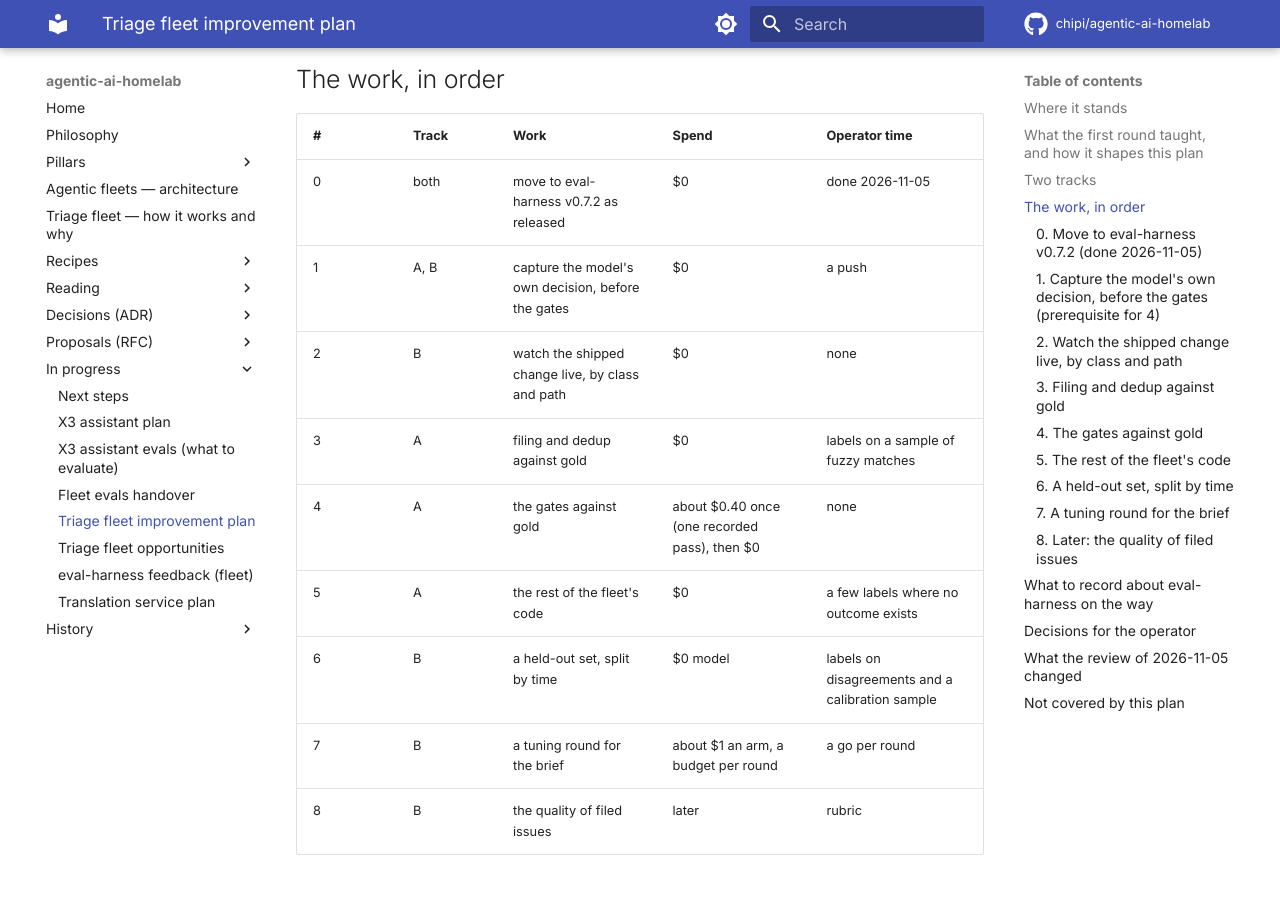
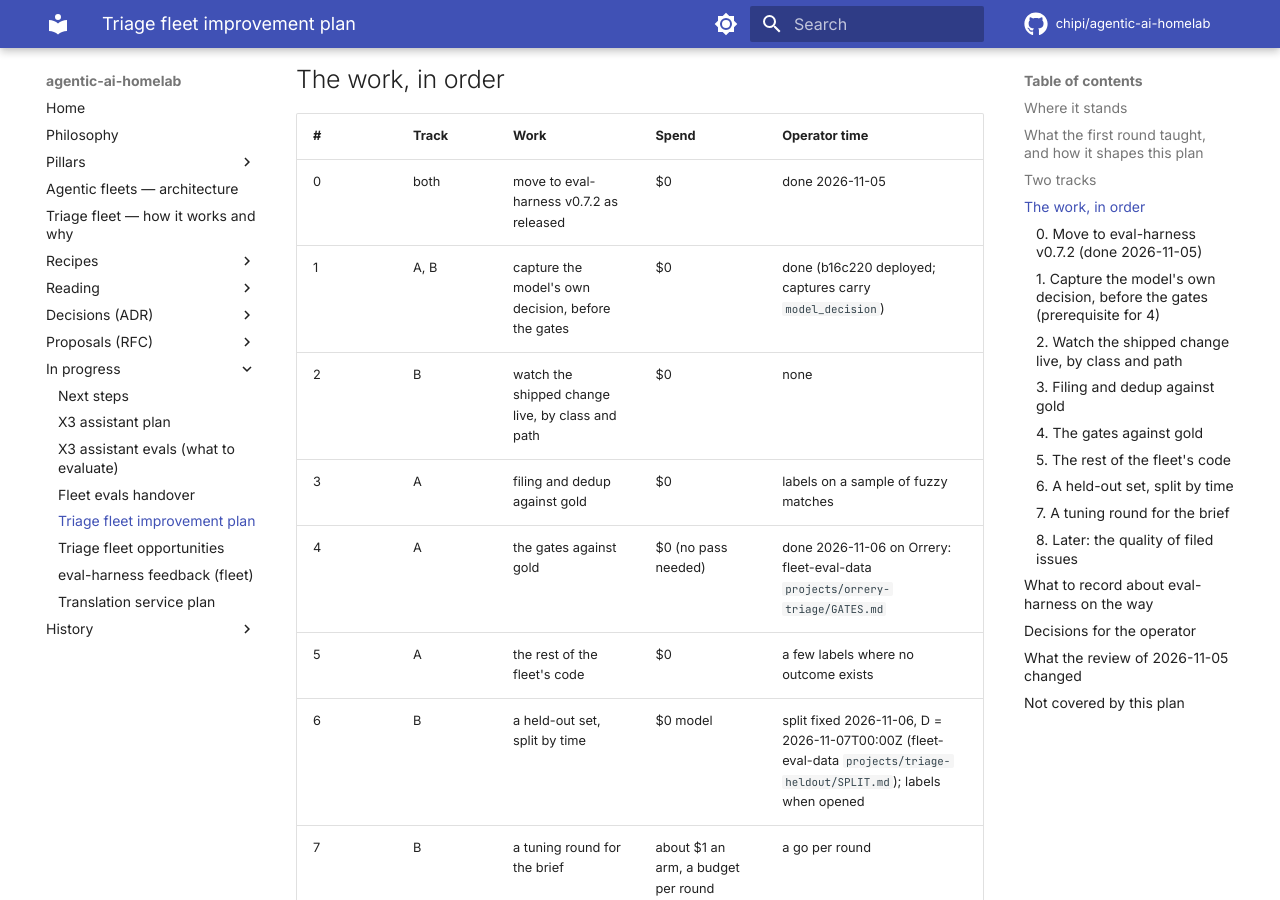
Before and after one commit to chipi/agentic-ai-homelab, an MkDocs documentation site: the page built from docs/wip/triage-fleet-improvement-plan.md, in a window 1280 px wide and 900 px high, scrolled down 1619 px. Built offline with MkDocs 1.6.1 and Material for MkDocs 9.7.7, drawn with Linux system fonts in a browser that asks for light colours; comment, search, counter and statistics services are not loaded.

Commit message:
docs(wip): fleet plan steps 1, 4, 6 done (gates measured offline at $0; held-out split at 2026-11-07)
Co-Authored-By: Claude Opus 5.5 <noreply@anthropic.com>
Claude-Session: https://claude.ai/code/session_014cvkLELRHAM3U7cjJUhbZ1

```diff
--- a/docs/wip/triage-fleet-improvement-plan.md
+++ b/docs/wip/triage-fleet-improvement-plan.md
@@ -50,12 +50,12 @@ external state frozen as part of an item, gold from operator actions, a determin
 | # | Track | Work | Spend | Operator time |
 |---|---|---|---|---|
 | 0 | both | move to eval-harness v0.7.2 as released | $0 | done 2026-11-05 |
-| 1 | A, B | capture the model's own decision, before the gates | $0 | a push |
+| 1 | A, B | capture the model's own decision, before the gates | $0 | done (b16c220 deployed; captures carry `model_decision`) |
 | 2 | B | watch the shipped change live, by class and path | $0 | none |
 | 3 | A | filing and dedup against gold | $0 | labels on a sample of fuzzy matches |
-| 4 | A | the gates against gold | about $0.40 once (one recorded pass), then $0 | none |
+| 4 | A | the gates against gold | $0 (no pass needed) | done 2026-11-06 on Orrery: fleet-eval-data `projects/orrery-triage/GATES.md` |
 | 5 | A | the rest of the fleet's code | $0 | a few labels where no outcome exists |
-| 6 | B | a held-out set, split by time | $0 model | labels on disagreements and a calibration sample |
+| 6 | B | a held-out set, split by time | $0 model | split fixed 2026-11-06, D = 2026-11-07T00:00Z (fleet-eval-data `projects/triage-heldout/SPLIT.md`); labels when opened |
 | 7 | B | a tuning round for the brief | about $1 an arm, a budget per round | a go per round |
 | 8 | B | the quality of filed issues | later | rubric |
 
```
